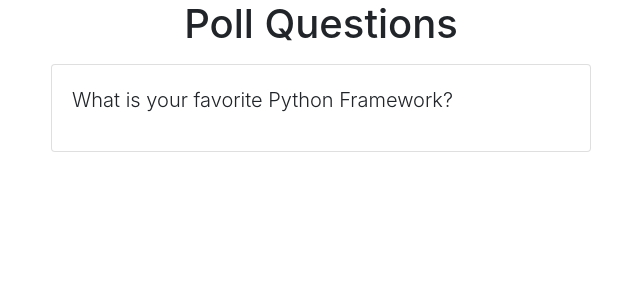
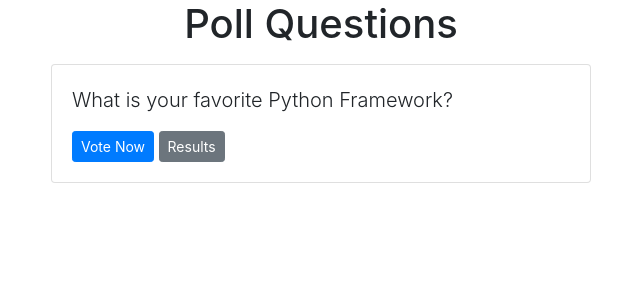
Before and after one commit to davidestillore/Polling-App, a Django app: page /polls/ in a window 1280 px wide. Shown: the top 300 px of the page, without its empty margins (319-959 px from the left). Run offline with Django 3.2, Linux system fonts and the light colour scheme; data comes from the database, SQL or seed files in the repository; some libraries are stand-ins or nearby versions.

Commit message:
Added: def details() & def results() in views.py | Added def details&results urls in polls.urls

```diff
--- a/polls/urls.py
+++ b/polls/urls.py
@@ -5,4 +5,6 @@ from . import views
 app_name = 'polls'
 urlpatterns = [
     path('', views.index, name='index'),
+    path('<int:question_id>/', views.detail, name='detail'),
+    path('<int:question_id>/results', views.results, name='results'),
 ]
--- a/polls/views.py
+++ b/polls/views.py
@@ -3,8 +3,21 @@ from django.shortcuts import render
 from .models import Question, Choice
 
 # Get questions and display them
-
 def index(request):
     latest_question_list = Question.objects.order_by('-pub_date')[:5]
     context = {'latest_question_list': latest_question_list}
     return render(request, 'polls/index.html', context)
+
+# Show specific question and choices
+def detail(request, question_id):
+    try:
+        question = Question.objects.get(pk=question_id)
+    except Question.DoesNotExist:
+        raise Http404("Question does not exist")
+    return render(request, 'polls/results.html', {'question': question})
+
+# Get question and display results
+
+def results(request, question_id):
+    question = get_object_or_404(Question, pk=question_id)
+    return render(request, 'polls/results.html', {'question': question})
--- a/templates/polls/index.html
+++ b/templates/polls/index.html
@@ -7,6 +7,8 @@
             <div class="card mb-3">
                 <div class="card-body">
                     <p class="lead">{{ question.question_text }}</p>
+                    <a href="{% url 'polls:detail' question.id %}" class="btn btn-primary btn-sm">Vote Now</a>
+                    <a href="{% url 'polls:results' question.id %}" class="btn btn-secondary btn-sm">Results</a>
                 </div>
             </div>
         {% endfor %}
```
